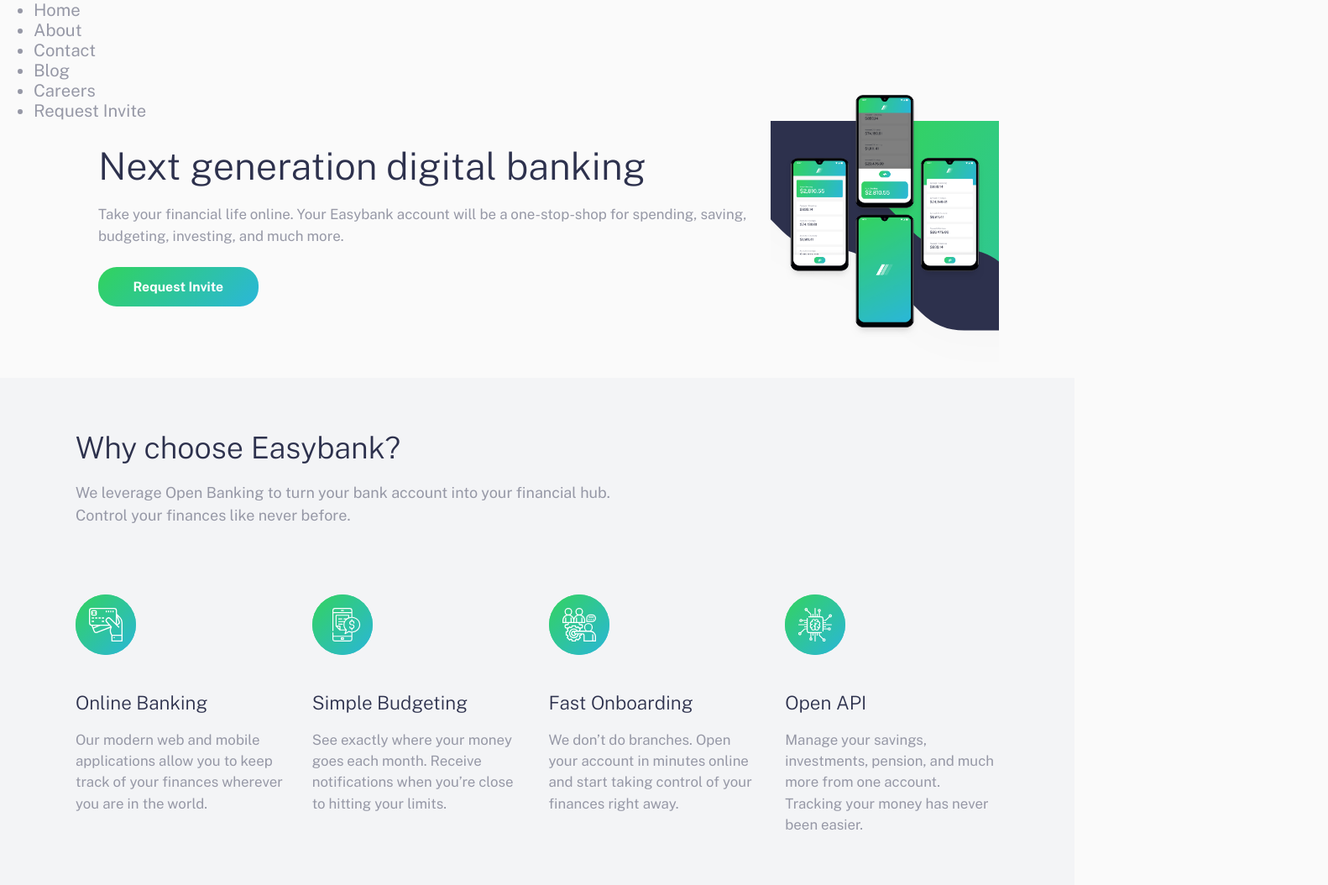
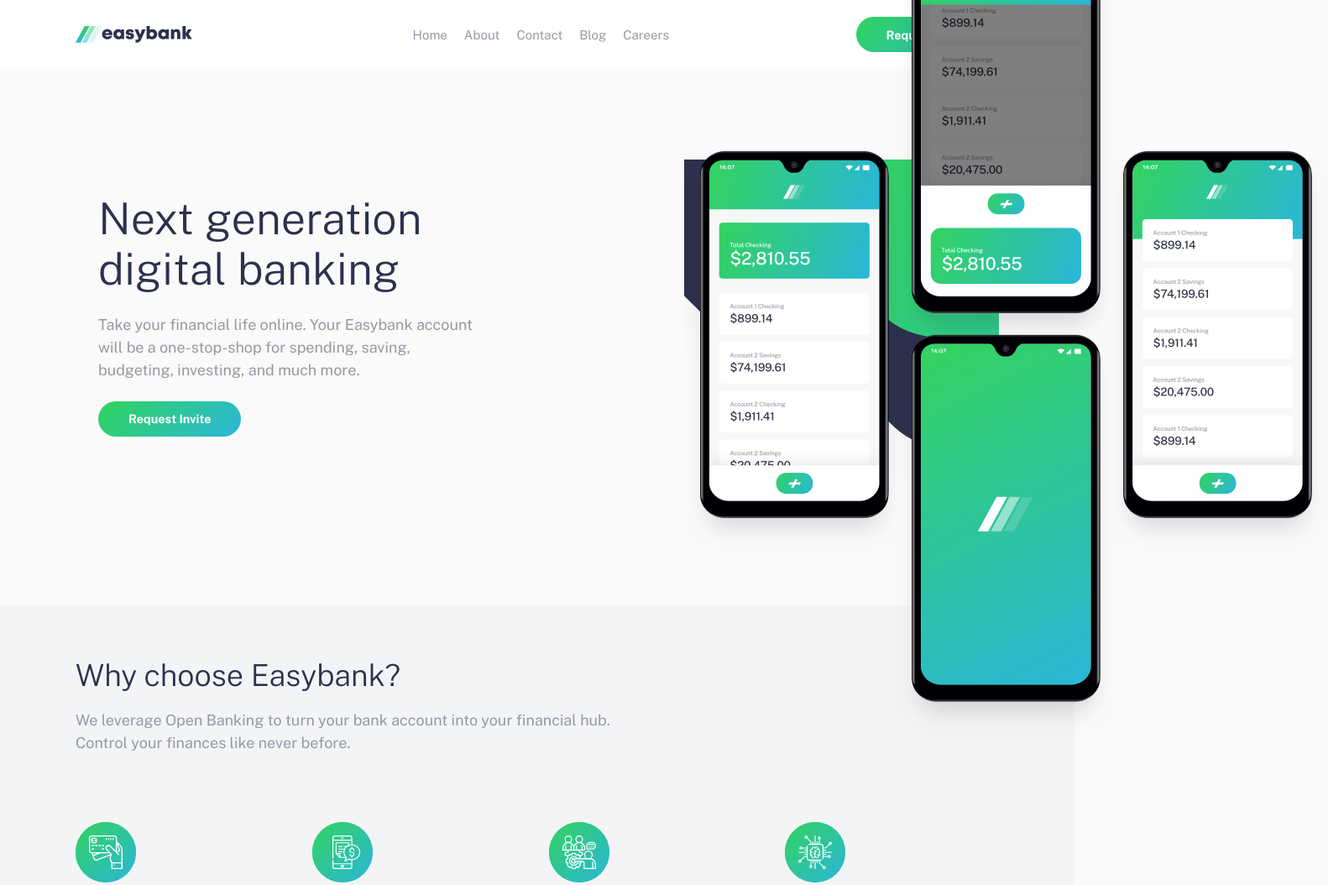
Before and after one commit to dirtyhoops/easybank-landing-page, a plain HTML site: page index.html in a window 1280 px wide. Shown: the top 1054 px of the page at 84% size, 1582 px wide, since content can reach past the window. Drawn offline with nearby package versions, Linux system fonts and the light colour scheme.

Commit message:
started the nav for desktop view

```diff
--- a/index.html
+++ b/index.html
@@ -25,17 +25,20 @@
   </head>
   <body>
     <nav>
-      <ul>
+      <div class="container navbar">
+        <div class="navlogo"><img src="/images/logo.svg" /></div>
+        <ul class="nav-items">
           <li>Home</li>
           <li>About</li>
           <li>Contact</li>
           <li>Blog</li>
           <li>Careers</li>
-        <li>Request Invite</li>
         </ul>
+        <button class="button">Request Invite</button>
+      </div>
     </nav>
     <main>
-      <div class="header flex container">
+      <div class="header header-flex container">
         <div class="header__info">
           <h1>Next generation digital banking</h1>
           <p>
@@ -119,10 +122,6 @@
           <div class="articles-grid">
             <article class="articles-box">
               <picture class="articles__img">
-                <!-- <source
-            srcset="images/image-articles-desktop.jpg"
-            media="(min-width: 600px)"
-          /> -->
                 <img
                   src="/images/image-currency.jpg"
                   alt="claire robinson article"
@@ -142,10 +141,6 @@
             </article>
             <article class="articles-box">
               <picture class="articles__img">
-                <!-- <source
-            srcset="images/image-articles-desktop.jpg"
-            media="(min-width: 600px)"
-          /> -->
                 <img
                   src="/images/image-restaurant.jpg"
                   alt="wilson hutton article"
@@ -164,10 +159,6 @@
             </article>
             <article class="articles-box">
               <picture class="articles__img">
-                <!-- <source
-            srcset="images/image-articles-desktop.jpg"
-            media="(min-width: 600px)"
-          /> -->
                 <img
                   src="/images/image-plane.jpg"
                   alt="wilson hutton article"
@@ -188,10 +179,6 @@
             </article>
             <article class="articles-box">
               <picture class="articles__img">
-                <!-- <source
-            srcset="images/image-articles-desktop.jpg"
-            media="(min-width: 600px)"
-          /> -->
                 <img
                   src="/images/image-confetti.jpg"
                   alt="claire robinson article"
--- a/style.css
+++ b/style.css
@@ -105,19 +105,47 @@ body {
 }
 
 /* main styling */
+nav {
+  background-color: var(--clr-neutral-white);
+  padding: 20px;
+}
+
+.navbar {
+  display: flex;
+  justify-content: space-between;
+  align-items: center;
+}
+
+.nav-items {
+  list-style: none;
+  display: flex;
+  gap: 20px;
+  font-size: 15px;
+}
 
 /* .header {
 } */
+.header-flex {
+  display: flex;
+  /* flex-wrap: wrap; */
+  align-items: center;
+  /* gap: 1rem; */
+}
 
 .header__image {
   position: relative;
   order: 1;
 }
 
+.header__image-background {
+  /* z-index: -2; */
+}
+
 .header__image-phone {
   position: absolute;
   top: -16%;
-  padding: 1rem;
+
+  /* z-index: -1; */
 }
 
 .header__info {
@@ -140,6 +168,26 @@ body {
 }
 
 @media (min-width: 50rem) {
+  .header {
+    padding: 6rem 0;
+    /* height: 500px; */
+  }
+
+  .header-flex {
+    align-items: center;
+    justify-content: space-between;
+  }
+
+  .header__info h1 {
+    font-size: 2.9rem;
+    line-height: 1.15;
+  }
+
+  .header__info p {
+    font-size: 1rem;
+    line-height: 1.5;
+  }
+
   .header__image {
     order: 2;
   }
@@ -148,6 +196,12 @@ body {
     text-align: left;
     padding: 0 1.5rem 3rem 1.5rem;
     order: 1;
+    width: 47%;
+  }
+
+  .header__image-phone {
+    max-width: 220%;
+    top: -60%;
   }
 }
 
@@ -234,9 +288,9 @@ body {
   cursor: pointer;
   font-weight: var(--fw-bold);
   color: var(--clr-neutral-white);
-  padding: 0.8rem 2.3rem;
-  font-size: 0.875rem;
-  border-radius: 22px;
+  padding: 0.7rem 2rem;
+  font-size: 0.8rem;
+  border-radius: 25px;
   border: none;
   background: linear-gradient(
     135deg,
@@ -352,6 +406,7 @@ footer {
 .medias img {
   height: 24px;
   width: 24px;
+  cursor: pointer;
 }
 
 .links {
```
Lines whose indentation alone changed are shown as unchanged.
